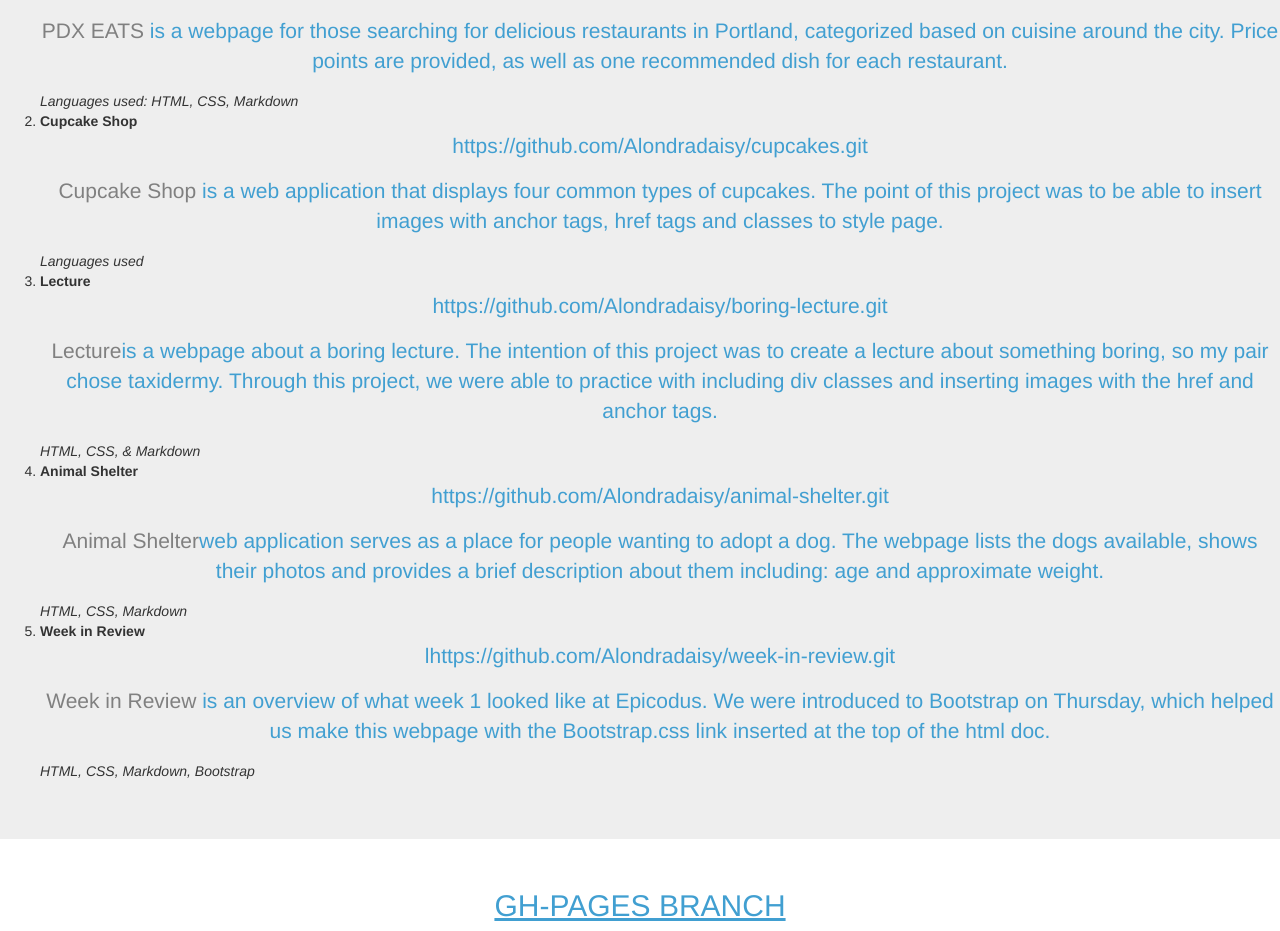
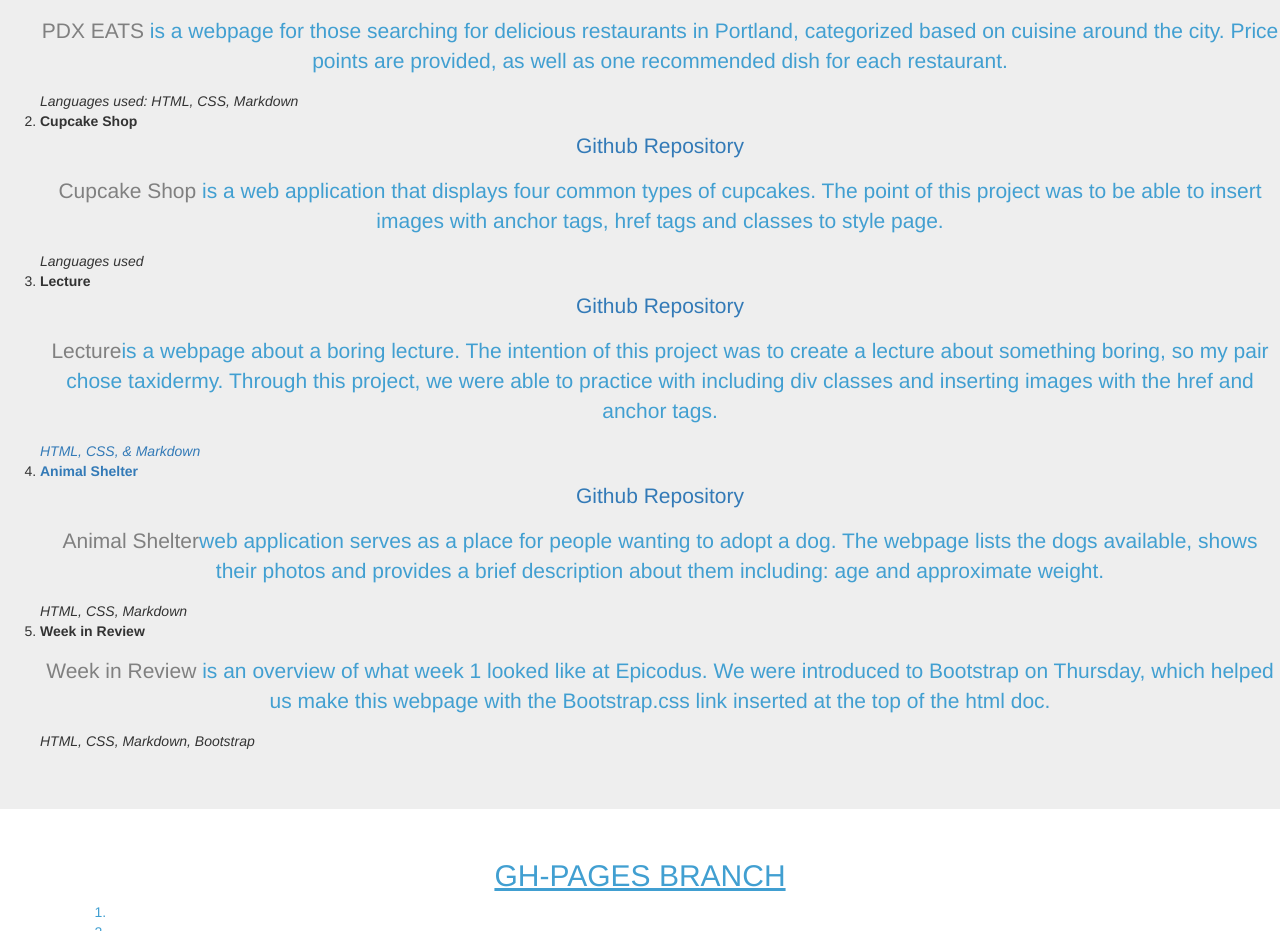
Before and after one commit to Alondradaisy/portfolio, a plain HTML site: page portfolio/index.html in a window 1280 px wide. Shown: the part 1264-2195 px from the top of the page. Drawn offline with Linux system fonts and the light colour scheme.

Commit message:
fix indentatio throughout, add missing attributes to the for link format

```diff
--- a/portfolio/index.html
+++ b/portfolio/index.html
@@ -71,29 +71,29 @@
 
       <li>
         <strong>Cupcake Shop</strong>
-        <p>https://github.com/Alondradaisy/cupcakes.git</p>
+        <p><a href="https://github.com/Alondradaisy/cupcakes.git">Github Repository</a></p>
         <p><span class="highlight">Cupcake Shop</span> is a web application that displays four common types of cupcakes. The point of this project was to be able to insert images with anchor tags, href tags and classes to style page.</p>
         <em>Languages used</em>
       </li>
 
       <li>
         <strong>Lecture</strong>
-        <p>https://github.com/Alondradaisy/boring-lecture.git</p>
+        <p><a href="https://github.com/Alondradaisy/boring-lecture.git">Github Repository</p>
         <p><span class="highlight">Lecture</span>is a webpage about a boring lecture. The intention of this project was to create a lecture about something boring, so my pair chose taxidermy. Through this project, we were able to practice with including div classes and inserting images with the href and anchor tags.</p>
         <em>HTML, CSS, & Markdown</em>
       </li>
 
       <li>
         <strong>Animal Shelter</strong>
-        <p>https://github.com/Alondradaisy/animal-shelter.git</p>
+        <p><a href="https://github.com/Alondradaisy/animal-shelter.git">Github Repository</a></p>
         <p><span class="highlight">Animal Shelter</span>web application serves as a place for people wanting to adopt a dog. The webpage lists the dogs available, shows their photos and provides a brief description about them including: age and approximate weight.</p>
         <em>HTML, CSS, Markdown</em>
       </li>
 
       <li>
         <strong>Week in Review</strong>
-        <p>lhttps://github.com/Alondradaisy/week-in-review.git</p>
-        <p><span class="highlight">Week in Review</span> is an overview of what week 1 looked like at Epicodus. We were introduced to Bootstrap on Thursday, which helped us make this webpage with the Bootstrap.css link inserted at the top of the html doc. </p>
+        <p><a href="lhttps://github.com/Alondradaisy/week-in-review.git"></a></p>
+        <p><span class="highlight">Week in Review</span> is an overview of what week 1 looked like at Epicodus. We were introduced to Bootstrap on Thursday, which helped us make this webpage with the Bootstrap.css link inserted at the top of the html doc.</p>
         <em>HTML, CSS, Markdown, Bootstrap</em>
       </li>
     </ol>
```
